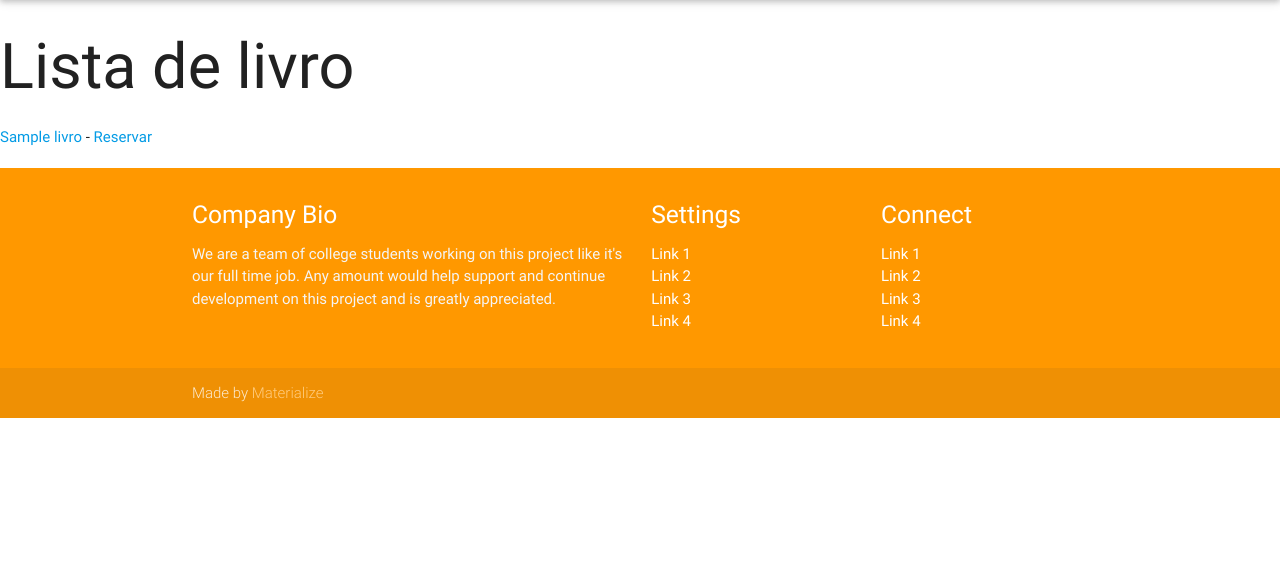
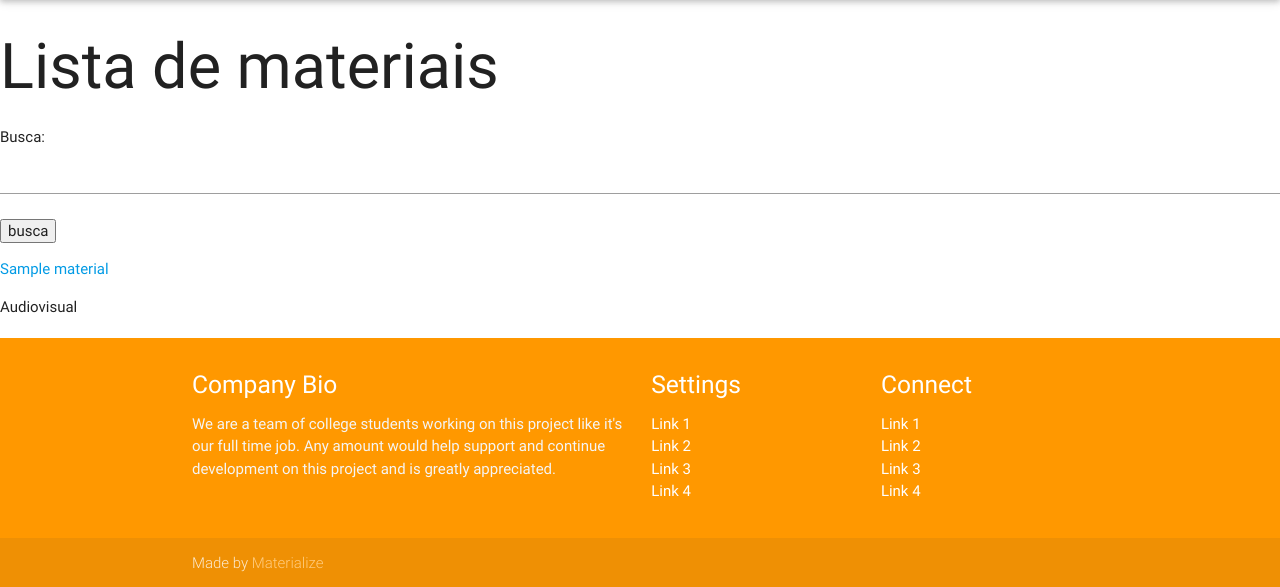
Before and after one commit to alanepontes/sistemaGerenciamentoDeBiclioteca, a Django app: template biblioteca/templates/books.html in a window 1280 px wide. Shown: the part 64-651 px from the top of the page. Run offline with Django 3.2, Linux system fonts and the light colour scheme; the template is opened without the code that fills it: values that come from a table or form of the project are taken from there, others are empty; tables that the repository leaves empty hold one stand-in row (values such as "Sample post"); some libraries are stand-ins or nearby versions.

Commit message:
Dividido classes e feito herancas

```diff
--- a/biblioteca/admin.py
+++ b/biblioteca/admin.py
@@ -26,7 +26,9 @@ class ContatoInline(admin.StackedInline):
 class UserAdmin(ModelAdmin):
     inlines = (MatriculaInline, EnderecoInline, ContatoInline)
 
+admin.site.register(Audiovisual)
 admin.site.register(Livro)
+admin.site.register(RevistaReferencia)
 admin.site.register(Reserva)
 admin.site.register(Emprestimo)
 admin.site.register(Pedido)
--- a/biblioteca/models.py
+++ b/biblioteca/models.py
@@ -35,13 +35,29 @@ class Matricula(models.Model):
 #        userprofile.save()
 #    return
 
-class Livro(models.Model):
+class Material(models.Model):
     nome = models.CharField(max_length=50)
-    isbn10 = models.CharField(max_length=10)
-    isbn13 = models.CharField(max_length=13)
+    autor = models.CharField(max_length=100)
     data_publicacao = models.DateField()
     descricao = models.TextField()
     quantidade = models.IntegerField(default=0)
+
+class Livro(Material):
+    isbn10 = models.CharField(max_length=10)
+    isbn13 = models.CharField(max_length=13)
+    best_seller = models.BooleanField()
+
+    def __unicode__(self):
+        return self.nome
+
+class Audiovisual(Material):
+    pass
+
+    def __unicode__(self):
+        return self.nome
+
+class RevistaReferencia(Material):
+    pass
 
     def __unicode__(self):
         return self.nome
--- a/biblioteca/templates/books.html
+++ b/biblioteca/templates/books.html
@@ -5,20 +5,32 @@
 {% endblock %}
 
 {% block content %}
-  <h1>Lista de livro</h1>
+  <h1>Lista de materiais</h1>
+
+  <form action="." method="post">
+    {% csrf_token %}
+    <p>Busca: <input type="text" name="material"></p>
+    <input type="submit" value="busca">
+  </form>
 
   <ul>
   {% for b in books %}
     <li>
+      <a href="{% url 'book_detail' b.id %}">{{ b.nome }}</a>
+      {% if b.audiovisual %}
+      <p>Audiovisual</p>
+      {% endif %}
+      {% comment %}
       <a href="{% url 'book_detail' b.id %}">{{ b.nome }}</a> -
       {% if b.quantidade_disponivel > 0 %}
         <a href="{% url 'emprestar' b.id %}">Emprestar</a>
       {% else %}
         <a href="{% url 'emprestar' b.id %}">Reservar</a>
-      {% endif %}
+      {% endif %}"
+      {% endcomment %}
     </li>
   {% empty %}
-    <p>Não possui nenhum livro</p>
+    <p>Não possui nenhum material</p>
   {% endfor %}
   </ul>
 {% endblock %}
--- /dev/null
+++ b/biblioteca/templates/index/bibliotecario.html
@@ -0,0 +1,3 @@
+<p>Bibliotecario Included</p>
+
+<p><a href="{% url 'admin:index' %}"> Administrador</a></p>
```
Also changed, not shown: biblioteca/templates/index.html (+14 -1 lines), biblioteca/templatetags/has_group.py (added, +15 -0 lines), biblioteca/views.py (+14 -8 lines), biblioteca/templates/index/fornecedor.html (added), biblioteca/templates/index/leitor.html (added), biblioteca/templatetags/__init__.py (added).
